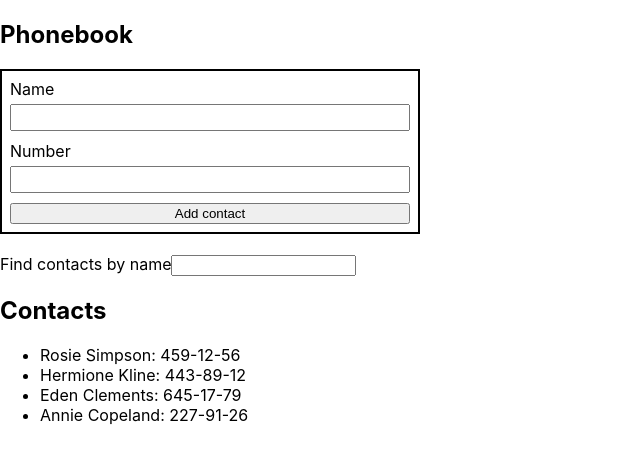
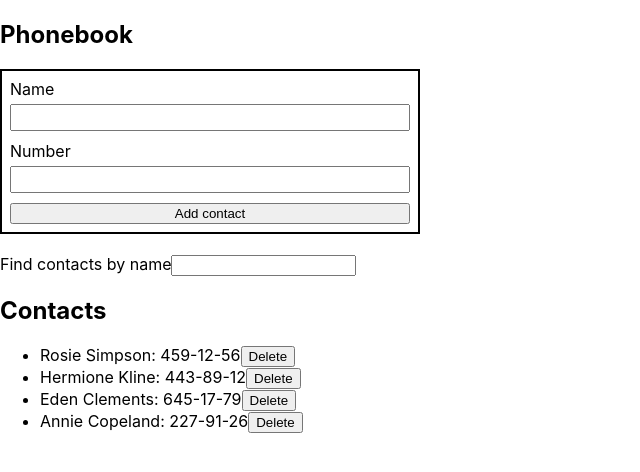
Before and after one commit to aniakurtiak/goit-react-hw-04-phonebook, a React (Create React App) app: page / in a window 1280 px wide. Shown: the top 472 px of the page, without its empty margins (0-640 px from the left). Built offline with nearby package versions, Linux system fonts and the light colour scheme.

Commit message:
deleteContact

```diff
--- a/src/components/App.jsx
+++ b/src/components/App.jsx
@@ -16,14 +16,17 @@ export class App extends Component {
     filter: '',
   };
 
-  addContact = newContact => {
-    const newUser = {
-      id: nanoid(),
-      ...newContact,
-    };
-    this.setState(prevState => ({
-      contacts: [...prevState.contacts, newUser],
-    }));
+  addContact = ({ name, number }) => {
+    this.setState(prevState => {
+      if (prevState.contacts.find(contact => contact.name === name)) {
+        Notify.failure(`${name} is alredy in contacts`);
+        return;
+      }
+      const newUser = { id: nanoid(), name, number };
+      return {
+        contacts: [...prevState.contacts, newUser],
+      };
+    });
   };
 
   findContact = contactName => {
@@ -32,17 +35,10 @@ export class App extends Component {
     });
   };
 
-  forbidaddContact = ({ name, number }) => {
-    this.setState(prevState => {
-      if (prevState.contacts.find(contact => contact.name === name)) {
-        Notify.failure(`${name} is alredy in contacts`);
-        return;
-      }
-      const newContact = { name, number, id: nanoid() };
-      return {
-        contacts: [...prevState.contacts, newContact],
-      };
-    });
+  deleteContact = contactId => {
+    this.setState(prevState => ({
+      contacts: prevState.contacts.filter(contact => contact.id !== contactId),
+    }));
   };
 
   render() {
@@ -53,9 +49,12 @@ export class App extends Component {
 
     return (
       <div>
-        <ContactForm onAdd={this.addContact} onForbidd={this.forbidaddContact} />
+        <ContactForm
+          onAdd={this.addContact}
+          onForbidd={this.forbidaddContact}
+        />
         <Filter filter={this.state.filter} onChangeContact={this.findContact} />
-        <ContactList contacts={visibleItems} />
+        <ContactList contacts={visibleItems} onDelete={this.deleteContact} />
       </div>
     );
   }
--- a/src/components/ContactForm/ContactForm.jsx
+++ b/src/components/ContactForm/ContactForm.jsx
@@ -13,7 +13,7 @@ const PhonebookSchema = Yup.object().shape({
     .required('Required'),
 });
 
-export const ContactForm = ({ onAdd, onForbidd }) => {
+export const ContactForm = ({ onAdd }) => {
   return (
     <div>
       <h2>Phonebook</h2>
@@ -25,7 +25,6 @@ export const ContactForm = ({ onAdd, onForbidd }) => {
         validationSchema={PhonebookSchema}
         onSubmit={(values, actions) => {
           onAdd(values);
-          onForbidd(values);
           actions.resetForm();
         }}
       >
--- a/src/components/ContactItem/ContactItem.jsx
+++ b/src/components/ContactItem/ContactItem.jsx
@@ -1,7 +1,8 @@
-export const ContactItem = ({ item: { name, number } }) => {
+export const ContactItem = ({ item: { name, number, id }, onDelete }) => {
   return (
     <div>
       {name}: {number}
+      <button onClick={() => onDelete(id)}>Delete</button>
     </div>
   );
 };
--- a/src/components/ContactList/ContactList.jsx
+++ b/src/components/ContactList/ContactList.jsx
@@ -1,13 +1,13 @@
 import { ContactItem } from 'components/ContactItem/ContactItem';
 
-export const ContactList = ({ contacts }) => {
+export const ContactList = ({ contacts, onDelete }) => {
   return (
     <div>
       <h2>Contacts</h2>
       <ul>
         {contacts.map(contact => (
           <li key={contact.id}>
-            <ContactItem item={contact} />
+            <ContactItem item={contact} onDelete={onDelete} />
           </li>
         ))}
       </ul>
```
